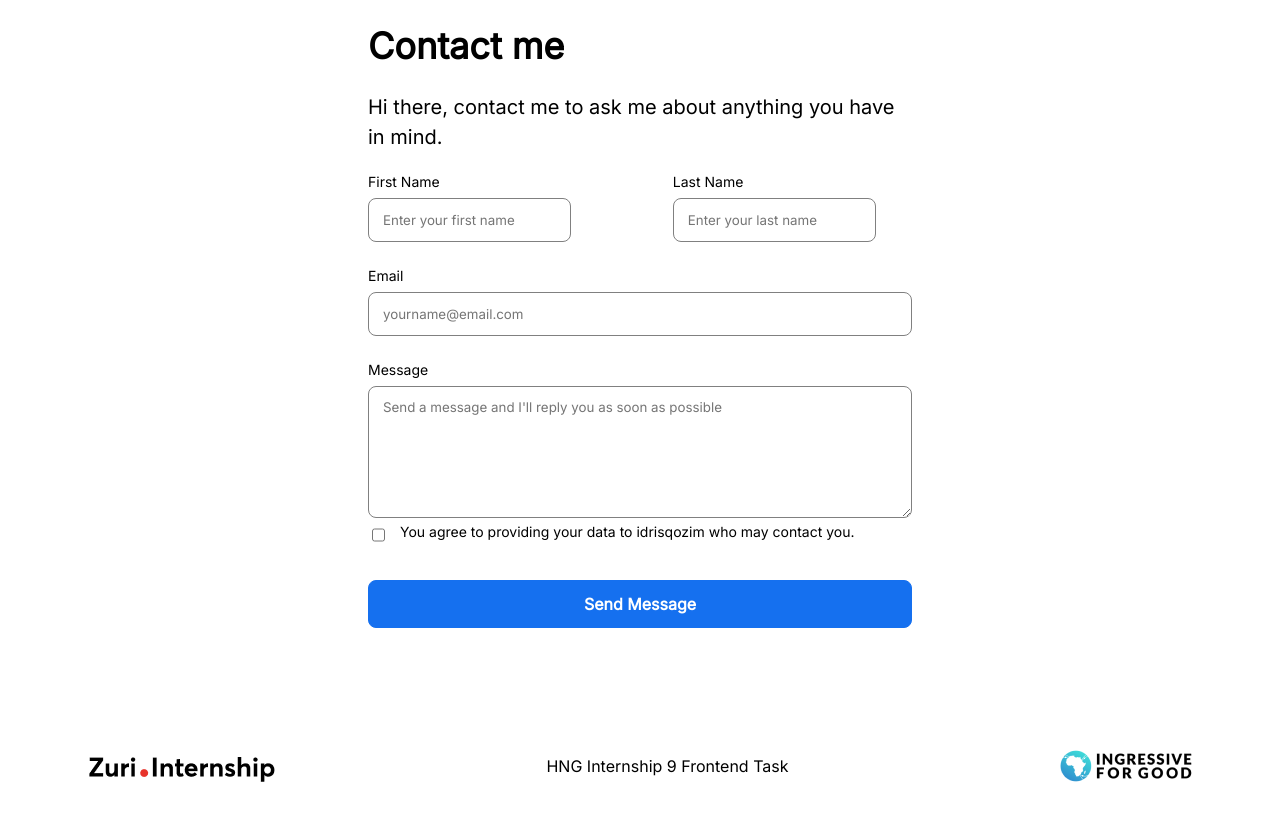
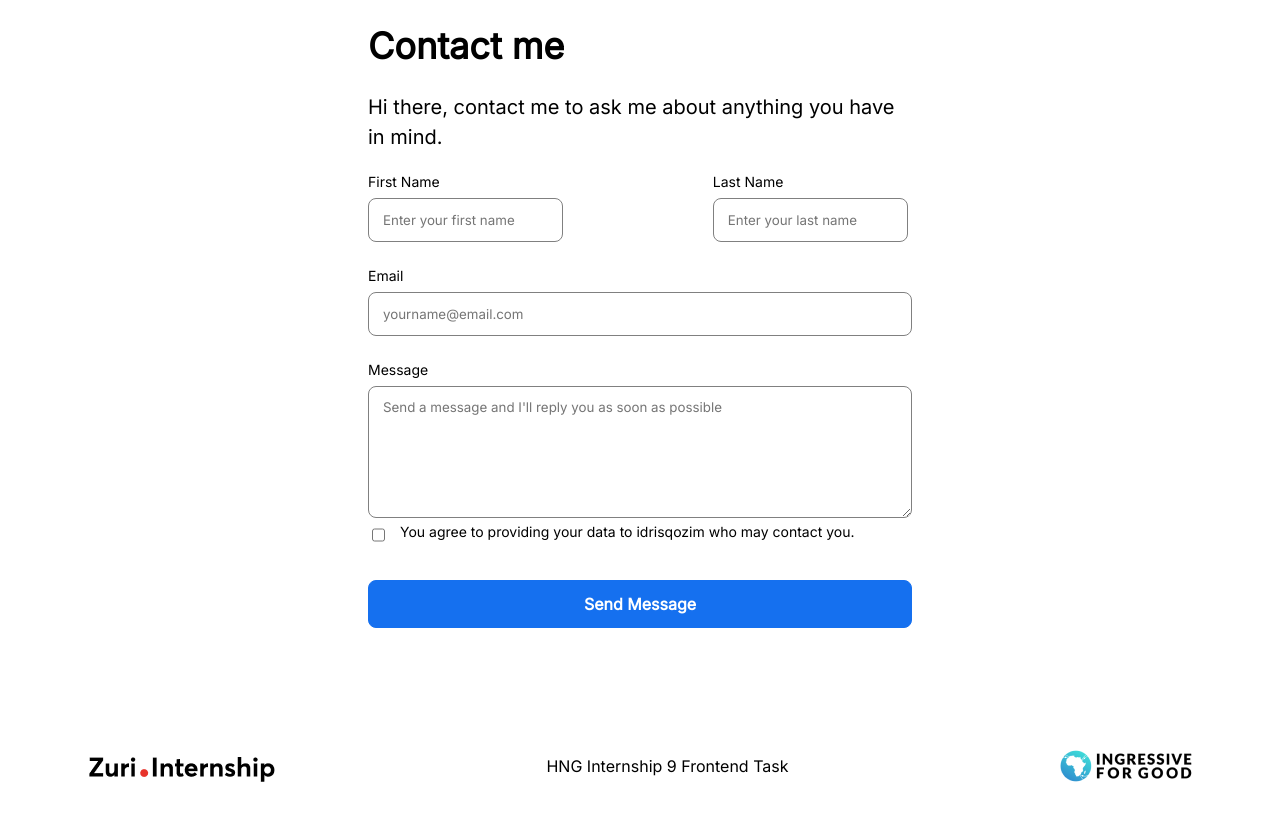
Before and after one commit to Cospis/Front-End-Stage-1-Task, a React (Create React App) app: page /contact in a window 1280 px wide. Shown: the top 820 px of the page. Built offline with nearby package versions, Linux system fonts and the light colour scheme.

Commit message:
fix: Final Corrections

```diff
--- a/src/index.css
+++ b/src/index.css
@@ -133,13 +133,14 @@ label{
 .details-name{
   display: flex;
   width: 90%;
-  column-gap: 120px;
+
+  column-gap: 200px;
 }
 #first_name, #last_name{
   height: 44px;
   border-radius: 8px;
   margin-bottom: 24px;
-  width: 110%;
+  width: 135%;
   box-sizing: border-box;
   border: grey 1px solid;
   padding: 12px 14px;
```
